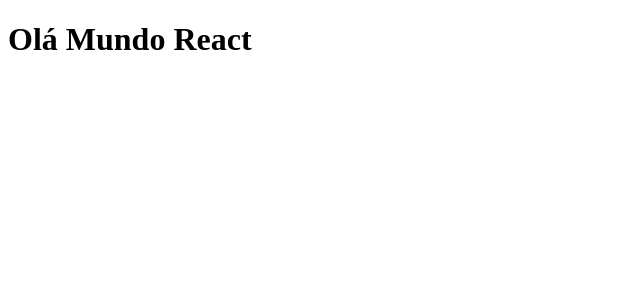
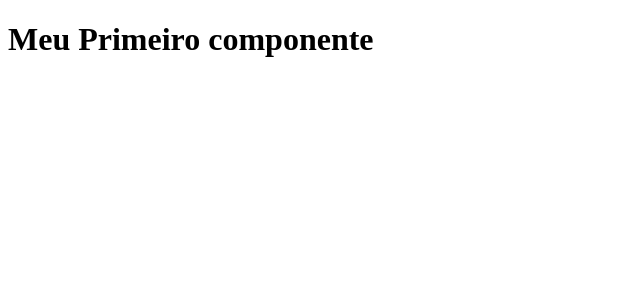
Before and after one commit to cauealb/full-stack, a React app in the folder React/: page / in a window 1280 px wide. Shown: the top 300 px of the page, without its empty margins (0-640 px from the left). Built offline with nearby package versions, Linux system fonts and the light colour scheme.

Commit message:
Criando o primeiro componente do React

```diff
--- a/React/package.json
+++ b/React/package.json
@@ -5,7 +5,8 @@
   "license": "MIT",
   "scripts": {
     "dev": "webpack",
-    "build": "yarn init -y && yarn install"
+    "build": "yarn init -y && yarn install",
+    "server": "webpack serve"
   },
   "devDependencies": {
     "@babel/core": "^7.26.7",
--- /dev/null
+++ b/React/src/App.js
@@ -0,0 +1,7 @@
+import React from "react"
+
+function App() {
+    return <h1>Meu Primeiro componente</h1>
+}
+
+export default App
--- a/React/src/index.js
+++ b/React/src/index.js
@@ -1,7 +1,8 @@
 import React from  'react'
 import ReactDOM from 'react-dom/client'
+import App from './App';
 
 const root = ReactDOM.createRoot(document.getElementById('root'));
 root.render(
-  <h1 id='cliente' >Olá Mundo React</h1>
+  <App />
 )
--- a/React/webpack.config.js
+++ b/React/webpack.config.js
@@ -3,6 +3,7 @@ const WebpackPlugin = require('html-webpack-plugin')
 const { CleanWebpackPlugin } = require('clean-webpack-plugin')
 
 module.exports = {
+  mode: 'development',
   entry: path.resolve(__dirname, 'src', 'index.js'),
   output: {
     path: path.resolve(__dirname, 'build'),
```
Also changed, not shown: 3 other files (tests, documents, lock files or other folders).
